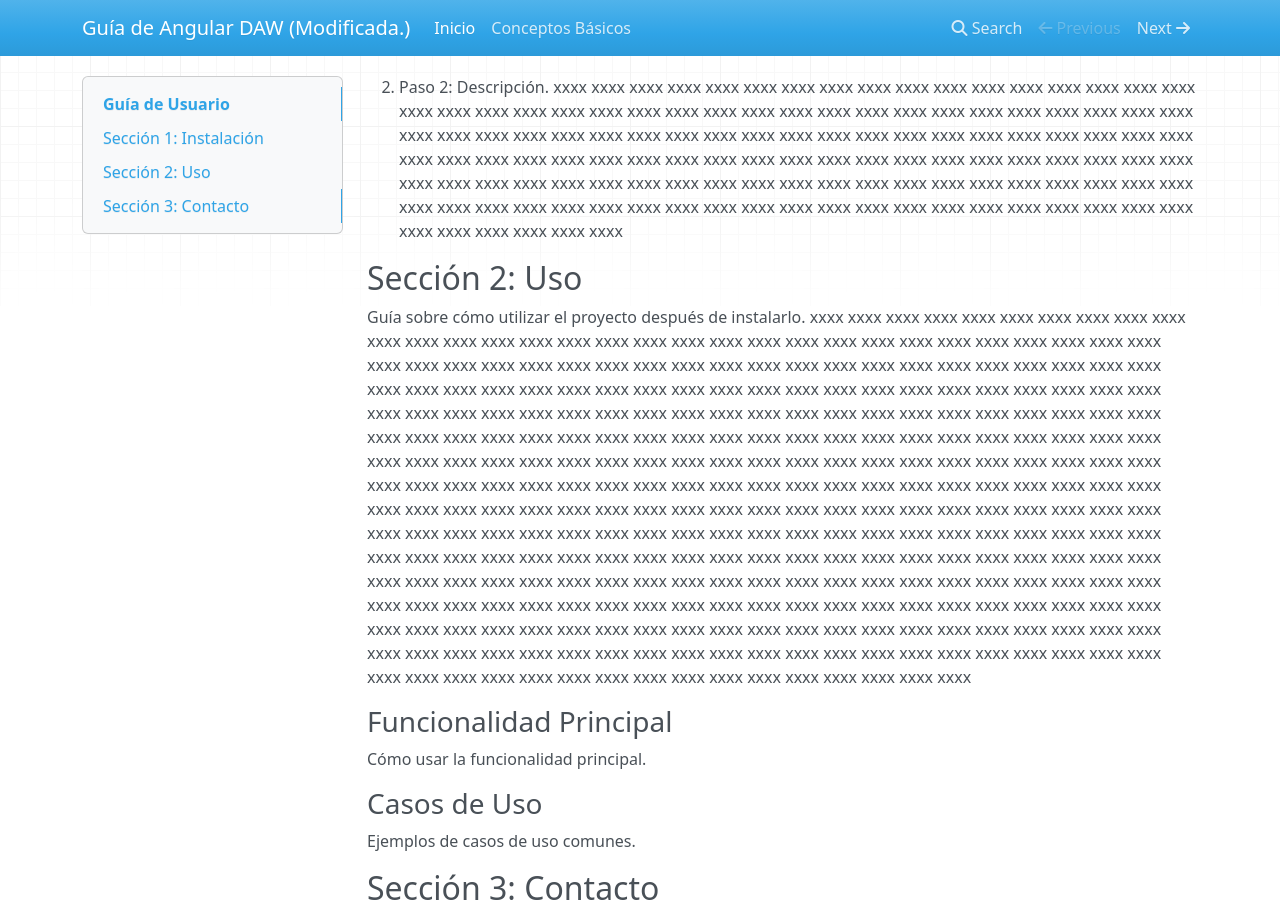
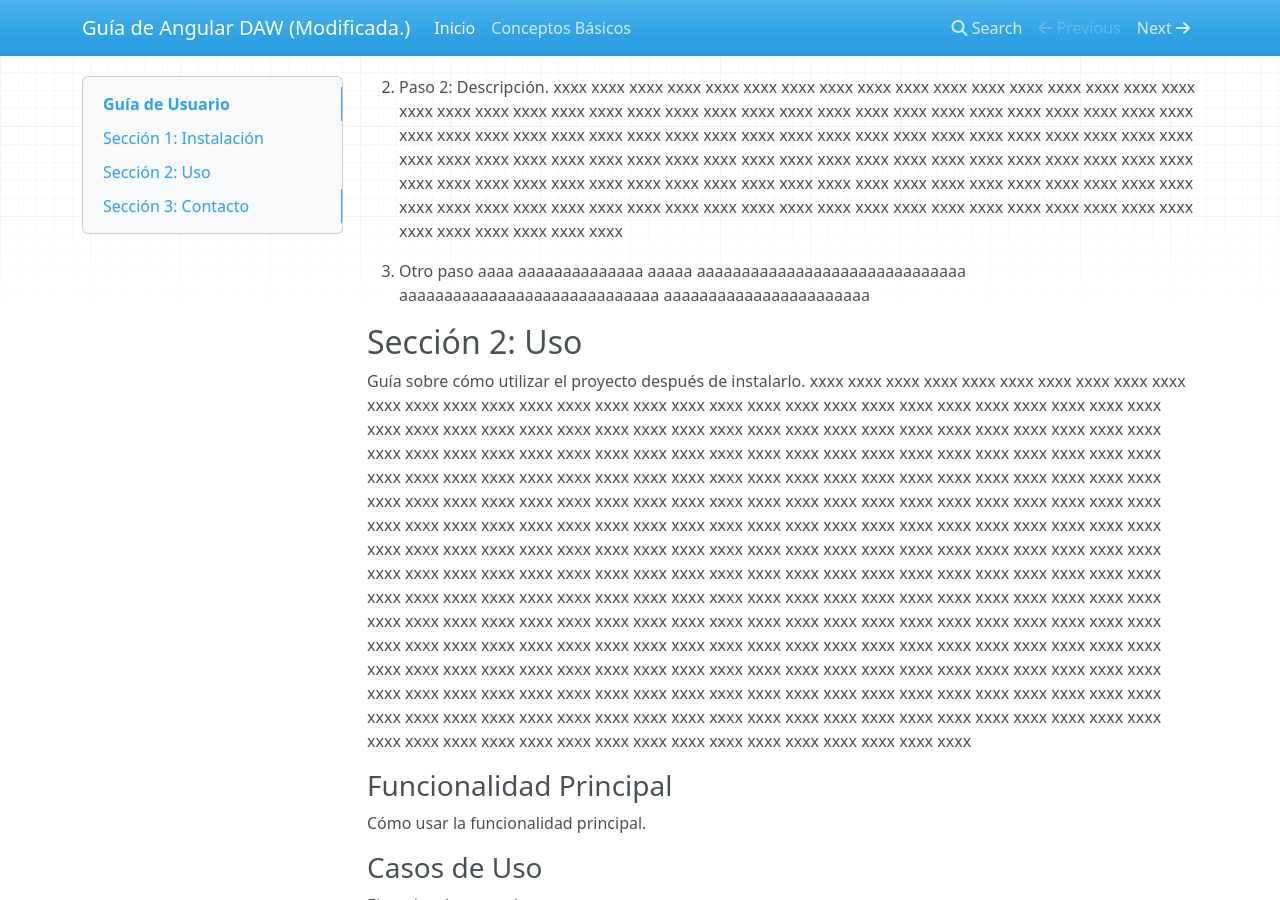
Before and after one commit to salva-daw/mkdocs, an MkDocs documentation site: the page built from docs/index.md, in a window 1280 px wide and 900 px high, scrolled down 501 px. Built offline with MkDocs 1.6.1, drawn with Linux system fonts in a browser that asks for light colours; nearby versions of some CDN libraries.

Commit message:
Update index.md listas numeradas

```diff
--- a/docs/index.md
+++ b/docs/index.md
@@ -81,6 +81,11 @@ xxxx xxxx xxxx xxxx
 xxxx xxxx xxxx xxxx
 xxxx xxxx xxxx xxxx
 
+1. Otro paso
+aaaa aaaaaaaaaaaaaa  aaaaa
+aaaaaaaaaaaaaaaaaaaaaaaaaaaaaa
+aaaaaaaaaaaaaaaaaaaaaaaaaaaaa
+aaaaaaaaaaaaaaaaaaaaaaa
 
 ## Sección 2: Uso
 Guía sobre cómo utilizar el proyecto después de instalarlo.
```
Also changed, not shown: other parts of docs/index.md (+1 -1 lines).
